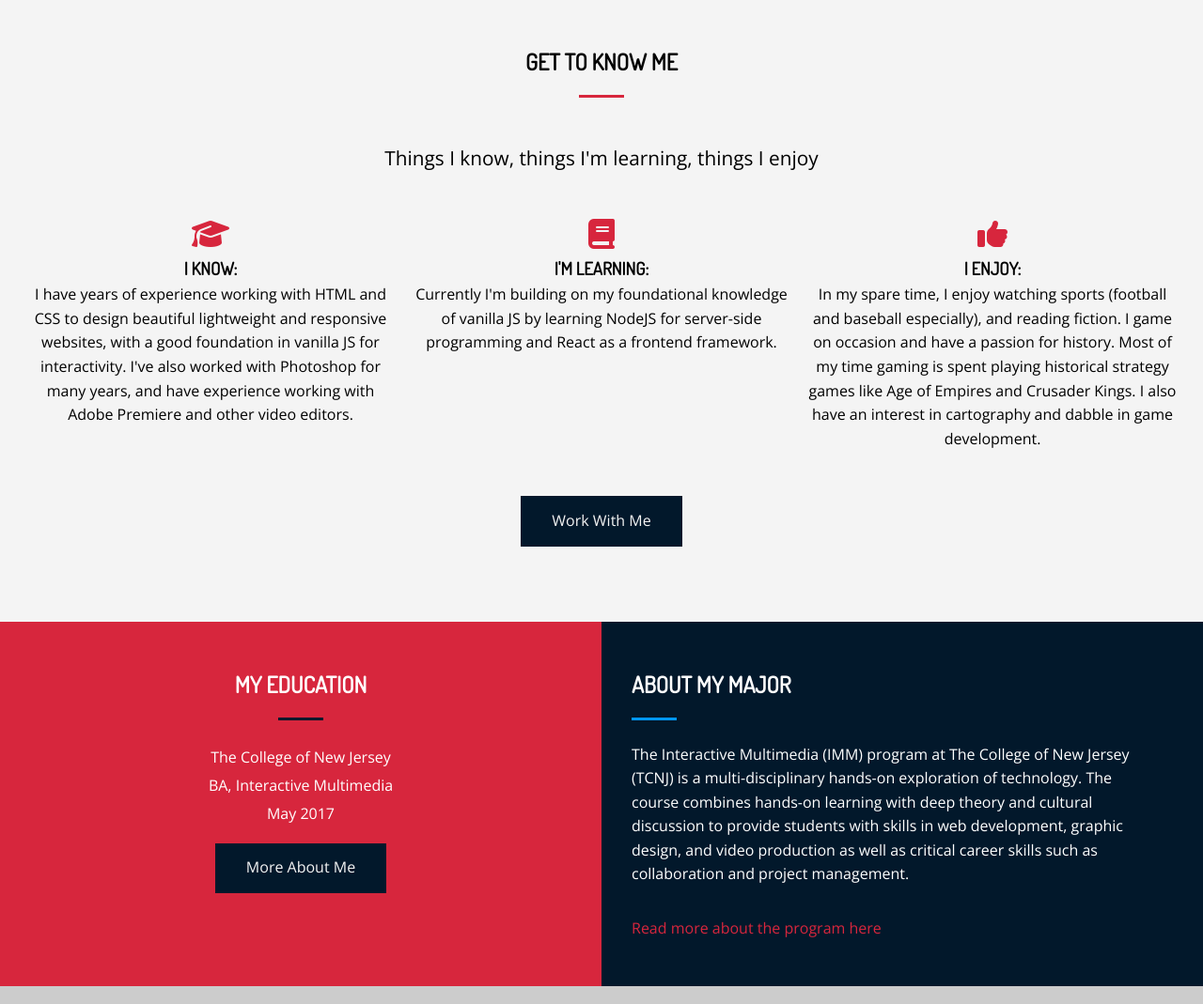
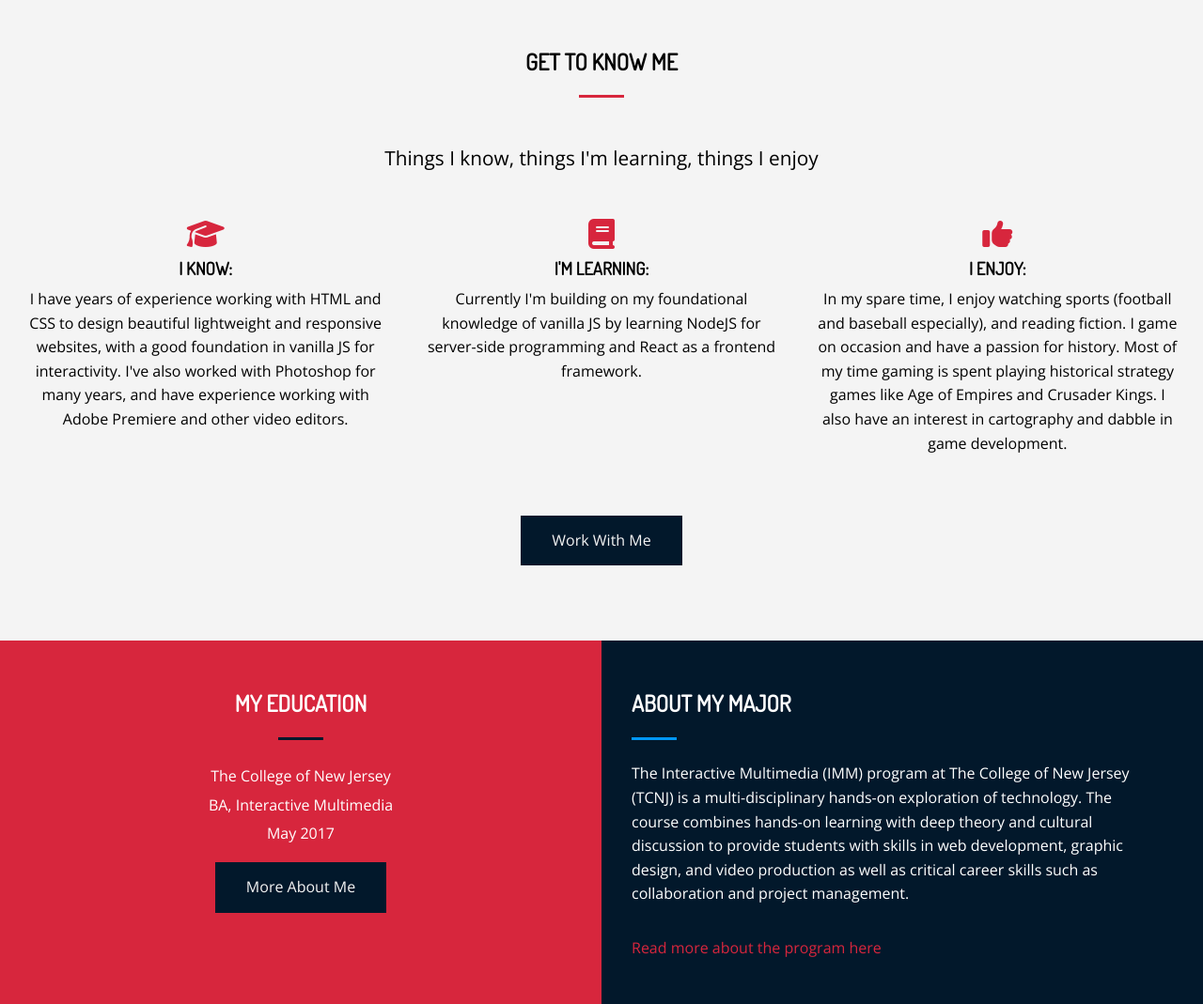
Before and after one commit to michaellore/portfolio, a PHP site: page /index.php in a window 1280 px wide. Shown: the part 1603-2672 px from the top of the page at 94% size. Run offline with PHP 8.4, Linux system fonts and the light colour scheme; style sheets or scripts are compiled from the project's sources; some libraries are stand-ins or nearby versions.

Commit message:
bio spacing update

```diff
--- a/portfolio_resources/scss/main.scss
+++ b/portfolio_resources/scss/main.scss
@@ -127,13 +127,17 @@ img {
         .specials {
             margin-top: 3rem;
             display: grid;
-            gap: 1rem;
+            gap: 2rem;
             grid-template-columns: repeat(3, 1fr);
 
             .fas,
             .fab {
                 color: $main-color;
-                padding-bottom: 0.4rem;
+                padding-bottom: .4rem;
+            }
+
+            h3{
+                margin-bottom: .3rem;
             }
 
             div {
```
